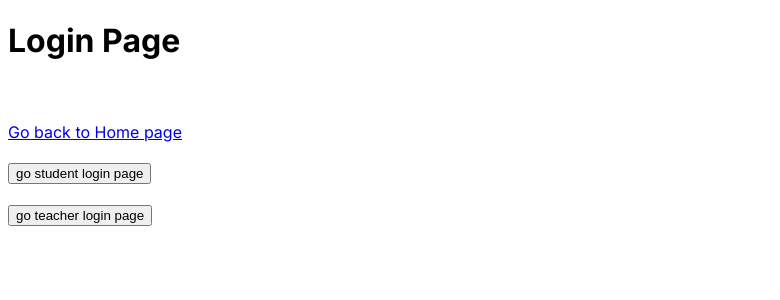
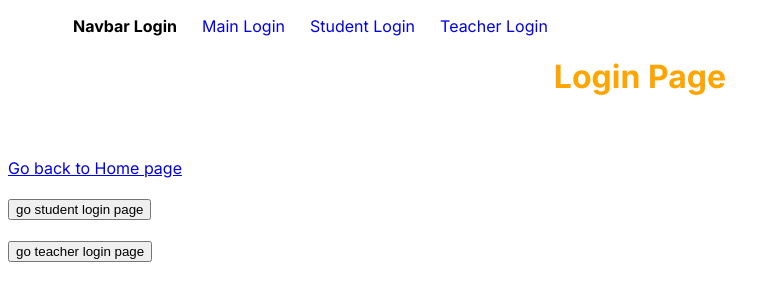
Before and after one commit to patidardeep/next-js, a Next.js app: page /login in a window 1280 px wide. Shown: the top 300 px of the page, without its empty margins (0-780 px from the left). Built offline with nearby package versions, Linux system fonts and the light colour scheme.

Commit message:
comon layout

```diff
--- /dev/null
+++ b/src/app/about/about.css
@@ -0,0 +1,21 @@
+.main-box{
+    display: flex;
+
+}
+.main-box li {
+    margin-right: 50px;
+    list-style-type: none;
+
+}
+.main-box li a{
+    text-decoration: none;
+    color: red;
+
+}
+.main-box li h4{
+    margin: 0;
+}
+.heading{
+    color: orange;
+    text-align: center;
+}
--- a/src/app/about/aboutCollege/page.js
+++ b/src/app/about/aboutCollege/page.js
@@ -1,7 +1,7 @@
 const AboutCollege = ()=>{
     return(
         <div>
-            <h1>this is AboutCollege page</h1>
+            <h1 className="heading">this is AboutCollege page</h1>
         </div>
     )
 }
--- a/src/app/about/aboutStudent/page.js
+++ b/src/app/about/aboutStudent/page.js
@@ -1,7 +1,7 @@
 const AboutStudent = ()=>{
     return(
         <div>
-            <h1>This is AboutStudet Page</h1>
+            <h1 className="heading">This is AboutStudent Page</h1>
         </div>
     )
 }
--- a/src/app/about/page.js
+++ b/src/app/about/page.js
@@ -6,7 +6,7 @@ const About = () => {
     const router = useRouter();
     return (
         <div>
-            <h1> About page</h1>
+            <h1 className="heading"> About page</h1>
             <button onClick={() => router.push("/")}>go back to home page</button>
             <br /><br />
             <Link href="/about/aboutCollege">Go to about college Page</Link>
--- /dev/null
+++ b/src/app/login/layout.js
@@ -0,0 +1,16 @@
+import Link from "next/link"
+import "./login.css"
+
+export default function Layout({children}){
+    return(
+        <div>
+           <ul className="main-line">
+            <li><h4>Navbar Login</h4></li>
+            <li><Link href="/login">Main Login</Link></li>
+            <li><Link href="/login/loginStudent">Student Login</Link></li>
+            <li><Link href="/login/loginTeacher">Teacher Login</Link></li>
+           </ul>
+            {children}
+        </div>
+    )
+}
--- /dev/null
+++ b/src/app/login/login.css
@@ -0,0 +1,17 @@
+.main-line{
+display: flex;
+}
+.main-line li{
+    margin-left: 25px;
+    list-style-type: none;
+}
+.main-line li a{
+    text-decoration: none;
+}
+.main-line h4{
+    margin: 0;
+}
+.heading{
+    color: orange;
+    text-align: center;
+}
--- a/src/app/login/loginStudent/page.js
+++ b/src/app/login/loginStudent/page.js
@@ -1,7 +1,7 @@
 const LoginStudent = ()=>{
     return(
         <div>
-            <h1>This is Login Student Page</h1>
+            <h1 className="heading">This is Login Student Page</h1>
         </div>
     )
 }
--- a/src/app/login/loginTeacher/page.js
+++ b/src/app/login/loginTeacher/page.js
@@ -1,7 +1,7 @@
 const LoginTeacher =()=>{
     return(
         <div>
-            <h1>
+            <h1 className="heading">
                  This is login teacher Page
             </h1>
         </div>
--- a/src/app/login/page.js
+++ b/src/app/login/page.js
@@ -8,7 +8,7 @@ import { useRouter } from "next/navigation";
     }
     return(
         <div>
-            <h1>Login Page</h1>
+            <h1 className="heading"> Login Page</h1>
             <br /><br />
             <Link href="/">Go back  to Home page</Link>
             <br /><br />
```
Also changed, not shown: src/app/about/layout.js (added, +15 -0 lines).
